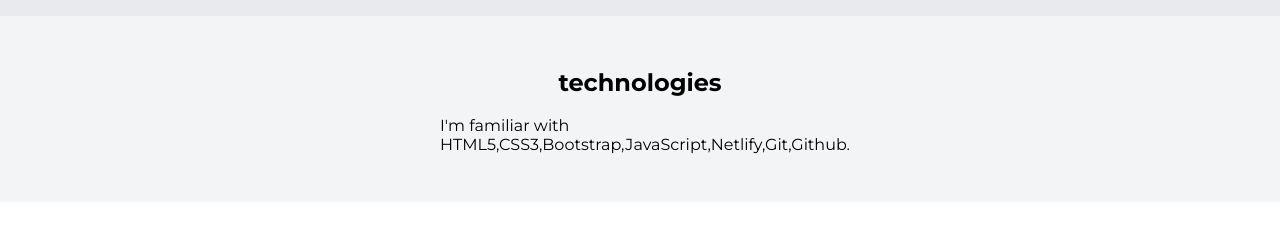
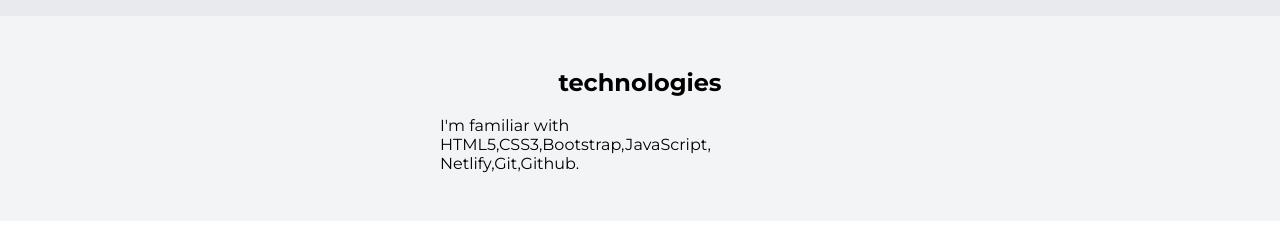
Before and after one commit to KHANSIRAJ/portfolio-website, a plain HTML site: page index.html in a window 1280 px wide. Shown: the part 554-800 px from the top of the page. Drawn offline with Linux system fonts and the light colour scheme.

Commit message:
Update index.html

```diff
--- a/index.html
+++ b/index.html
@@ -30,7 +30,7 @@
     <section class="section ow">
         <div class="container container-center">
             <h1>technologies</h1>
-            <p>I'm familiar with HTML5,CSS3,Bootstrap,JavaScript,Netlify,Git,Github.</p>
+            <p>I'm familiar with HTML5,CSS3,Bootstrap,JavaScript,<br>Netlify,Git,Github.</p>
         </div>
     </section>
 
```
